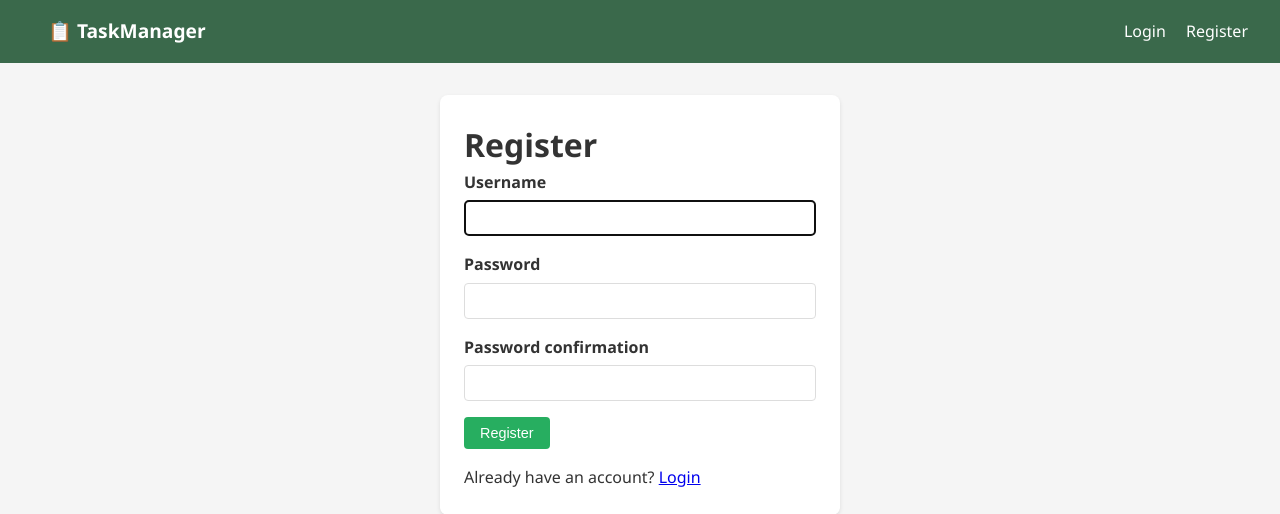
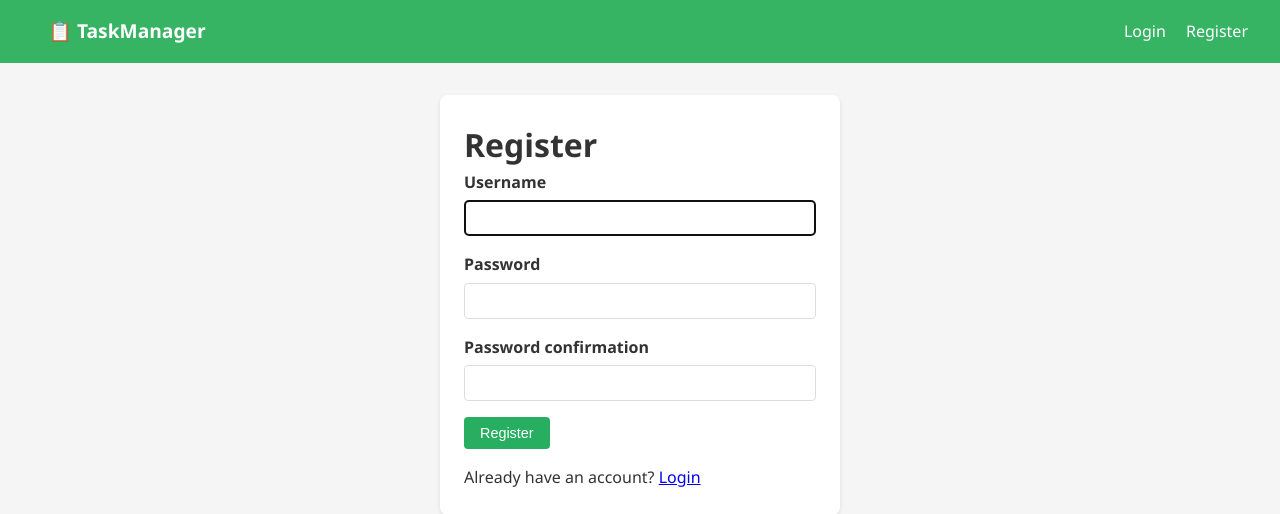
Before and after one commit to m1rjalolk24/DSCC-CW1, a Django app: page /accounts/register/ in a window 1280 px wide. Shown: the top 514 px of the page. Run offline with Django 5.2, Linux system fonts and the light colour scheme.

Commit message:
test ci/cd

```diff
--- a/taskmanager/static/css/style.css
+++ b/taskmanager/static/css/style.css
@@ -12,7 +12,7 @@ body {
 }
 
 .navbar {
-    background-color: #3a694b;
+    background-color: #37b364;
     padding: 1rem 2rem;
     display: flex;
     justify-content: space-between;
```
